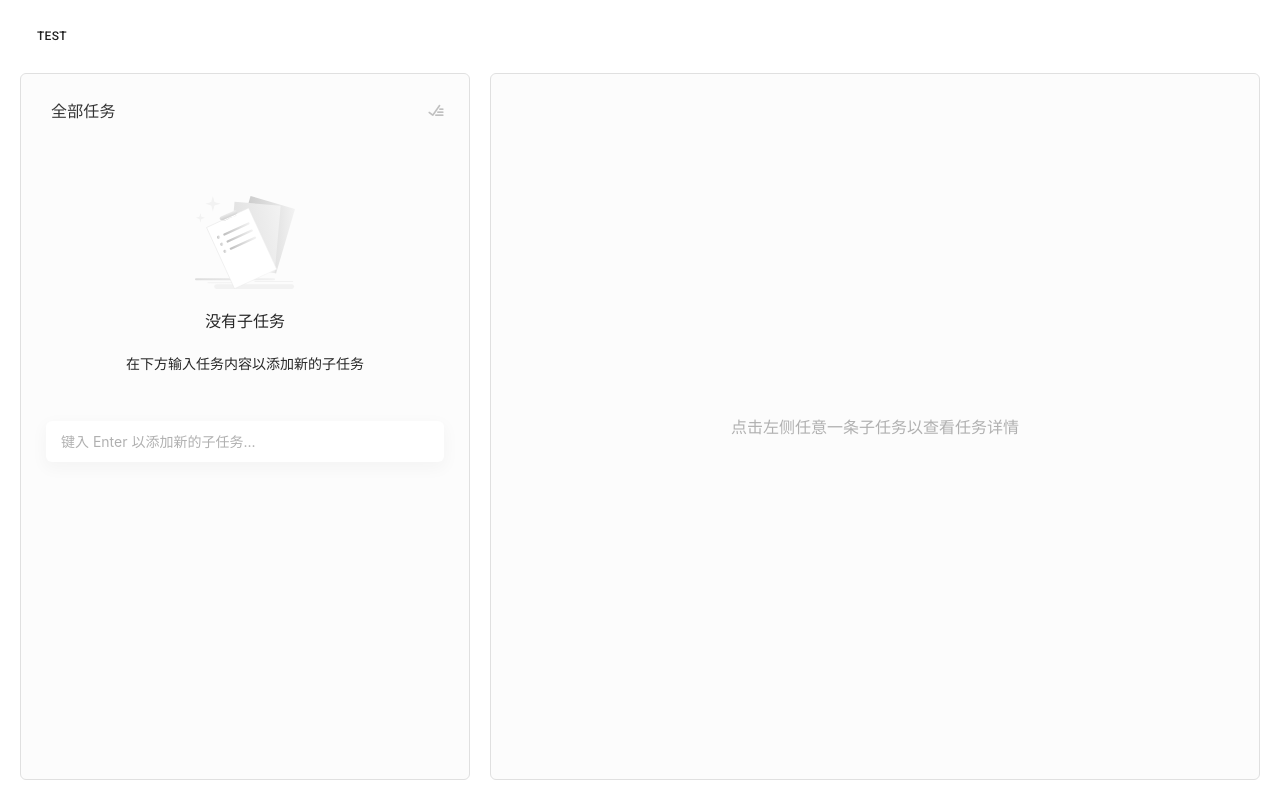
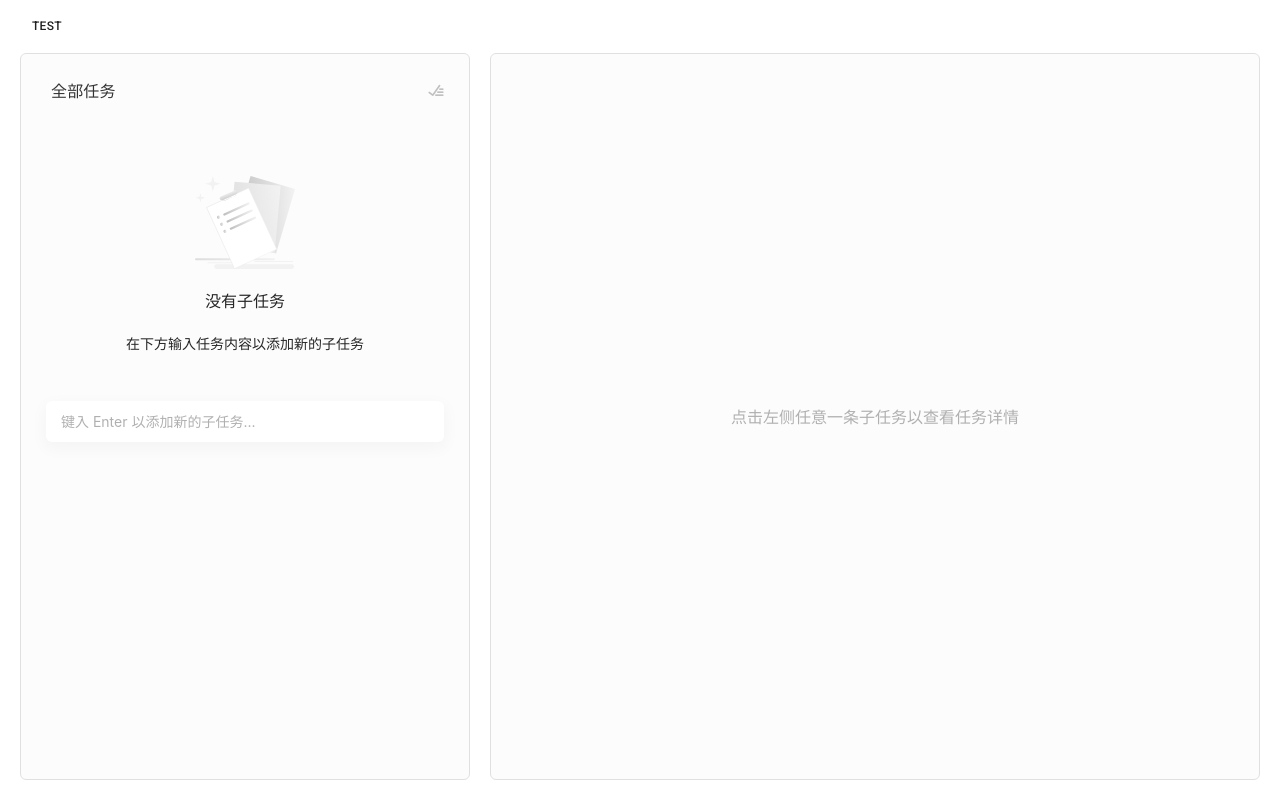
Before and after one commit to lenconda/sigma_web, a React app: page /list in a window 1280 px wide. Built offline with nearby package versions, Linux system fonts and the light colour scheme.

Commit message:
feat: use StickyNav in App entry

```diff
--- a/src/App.less
+++ b/src/App.less
@@ -1,11 +1,12 @@
 .app-nav {
   overflow: auto;
   box-sizing: border-box;
-  padding: 20px;
+  padding: 10px 15px;
   width: 100%;
   flex-grow: 0;
   flex-shrink: 0;
   display: flex;
+  background-color: #fff;
 }
 
 .app-page {
--- a/src/App.tsx
+++ b/src/App.tsx
@@ -22,6 +22,7 @@ import {
 import idGen from './core/idgen';
 import PopupProvider from './components/PopupProvider';
 import Button from '@material-ui/core/Button';
+import StickyNav from './components/StickyNav';
 import './App.less';
 
 const ListPage = lazy(() => import('./pages/List'));
@@ -98,7 +99,7 @@ const App: React.FC = () => {
   return (
     <ThemeProvider theme={theme}>
       <StylesProvider injectFirst={true}>
-        <nav className="app-nav">
+        <StickyNav className="app-nav">
           <PopupProvider
             trigger={<Button>test</Button>}
             triggerClass="test"
@@ -108,7 +109,7 @@ const App: React.FC = () => {
               <span>asidaosidjaosidjaosdaoisjd</span>
             </>
           </PopupProvider>
-        </nav>
+        </StickyNav>
         <div className="app-page">
           <Suspense fallback={<></>}>
             <BrowserRouter>
```
